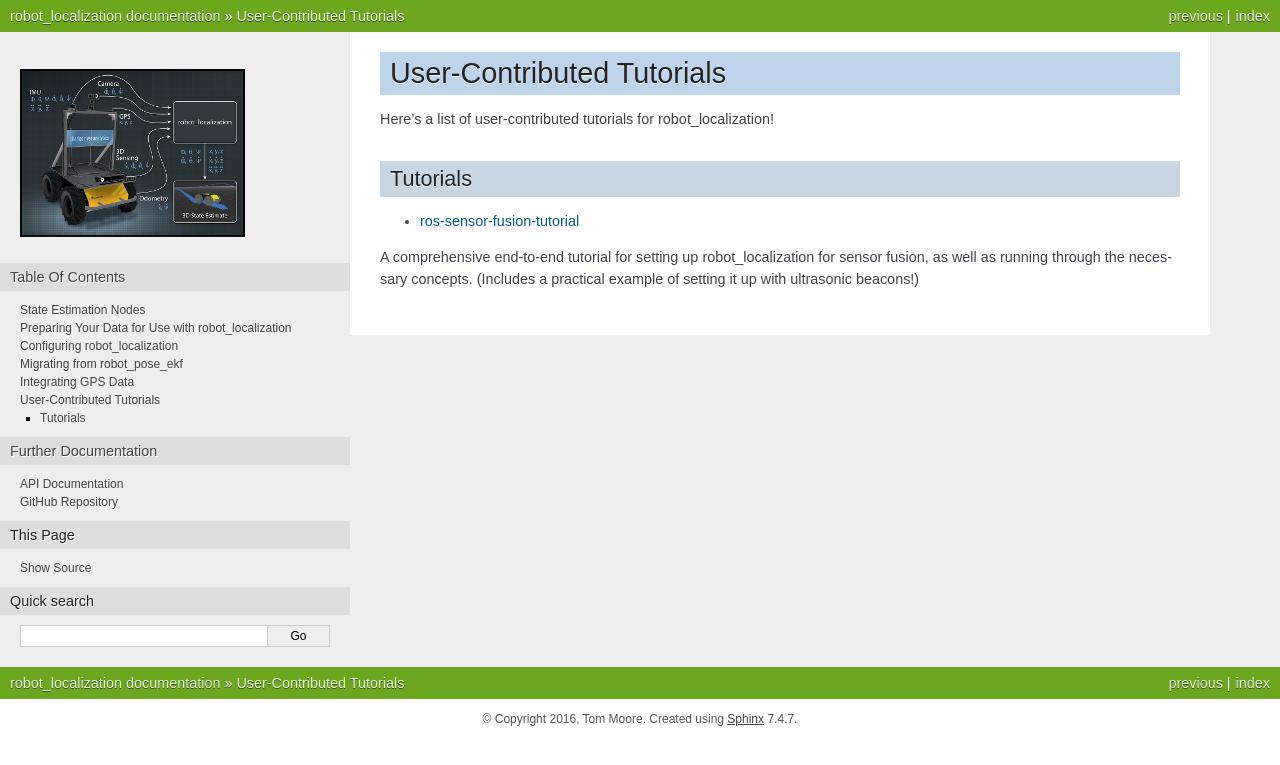
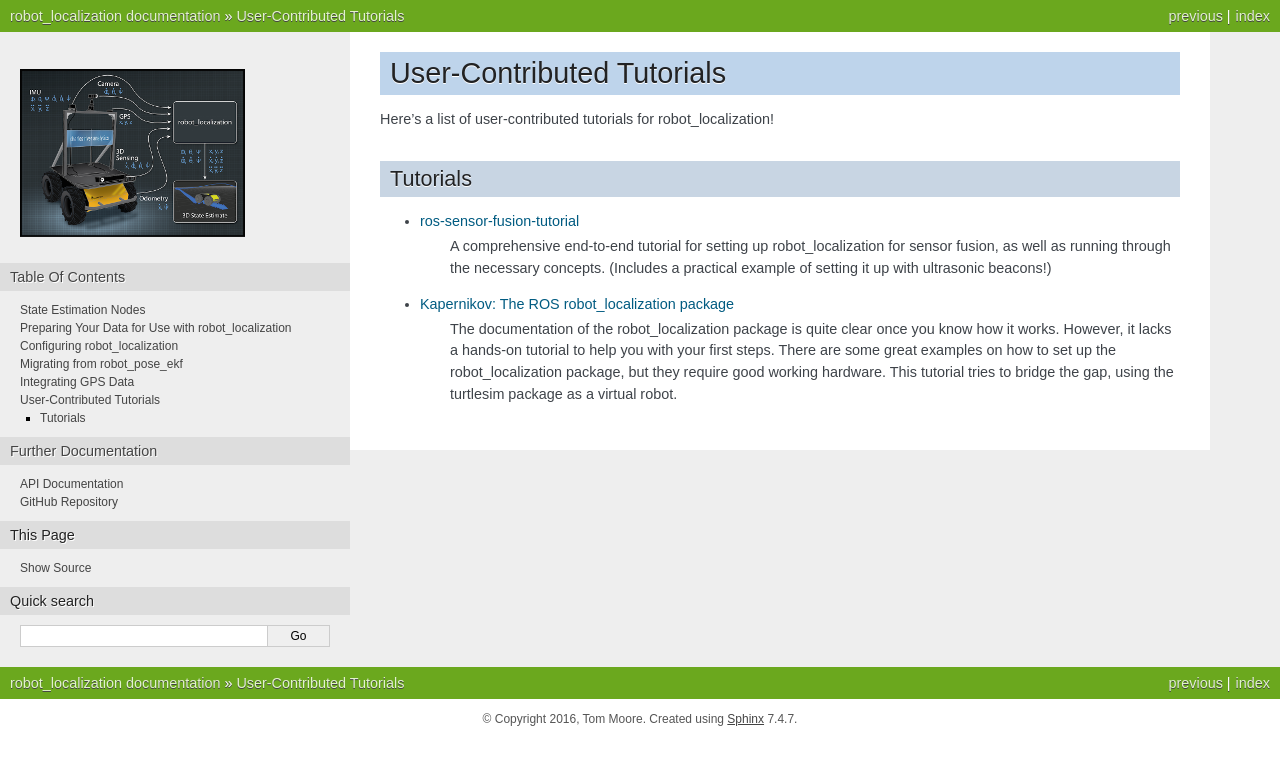
Before and after one commit to cra-ros-pkg/robot_localization, a Sphinx documentation site: the page built from doc/user_contributed_tutorials.rst, in a window 1280 px wide. Shown: the top 765 px of the page. Built offline with Sphinx 7.4.7, drawn with Linux system fonts in a browser that asks for light colours; pages that are not in the unit, such as notebooks, are missing from menus; the version number could not be read and is left out.

Commit message:
Addinf new contribution to doc

```diff
--- a/doc/user_contributed_tutorials.rst
+++ b/doc/user_contributed_tutorials.rst
@@ -7,5 +7,7 @@ Tutorials
 =========
 
 * `ros-sensor-fusion-tutorial <https://github.com/methylDragon/ros-sensor-fusion-tutorial>`_
+    A comprehensive end-to-end tutorial for setting up robot_localization for sensor fusion, as well as running through the necessary concepts. (Includes a practical example of setting it up with ultrasonic beacons!)
 
-A comprehensive end-to-end tutorial for setting up robot_localization for sensor fusion, as well as running through the necessary concepts. (Includes a practical example of setting it up with ultrasonic beacons!)
+* `Kapernikov: The ROS robot_localization package <https://kapernikov.com/the-ros-robot_localization-package/>`_
+    The documentation of the robot_localization package is quite clear once you know how it works. However, it lacks a hands-on tutorial to help you with your first steps. There are some great examples on how to set up the robot_localization package, but they require good working hardware. This tutorial tries to bridge the gap, using the turtlesim package as a virtual robot.
```
